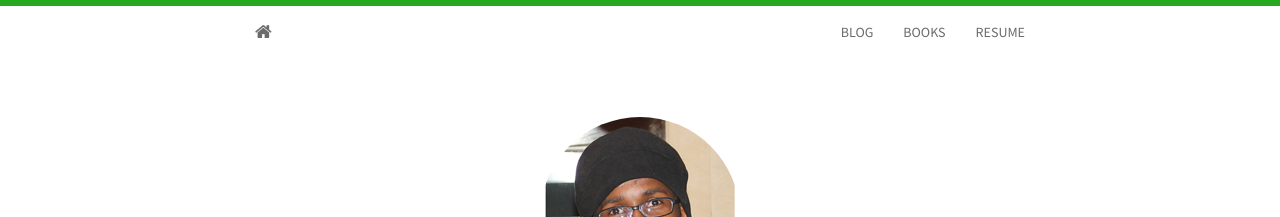
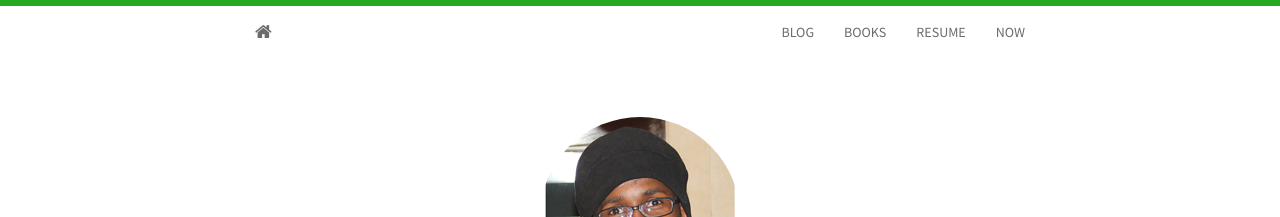
Before and after one commit to burhaninho/burhaninho.github.io, a Jekyll site: the page built from index.html, in a window 1280 px wide. Shown: the top 217 px of the page. Built offline with Jekyll 4.4.1, drawn with Linux system fonts in a browser that asks for light colours; nearby versions of some CDN libraries; the list of posts is cut into pages by our own code.

Commit message:
Update header.html

```diff
--- a/_includes/header.html
+++ b/_includes/header.html
@@ -8,6 +8,7 @@
         <li><a href="{{ site.baseurl }}blog.html">BLOG</a></li>
         <li><a href="{{ site.baseurl }}books.html">BOOKS</a></li>
         <li><a href="https://burhaninho.com/vitae">RESUME</a></li>
+        <li><a href="{{ site.baseurl }}now.html">NOW</a></li>
       </ul>
     </div>
   </div>
```
